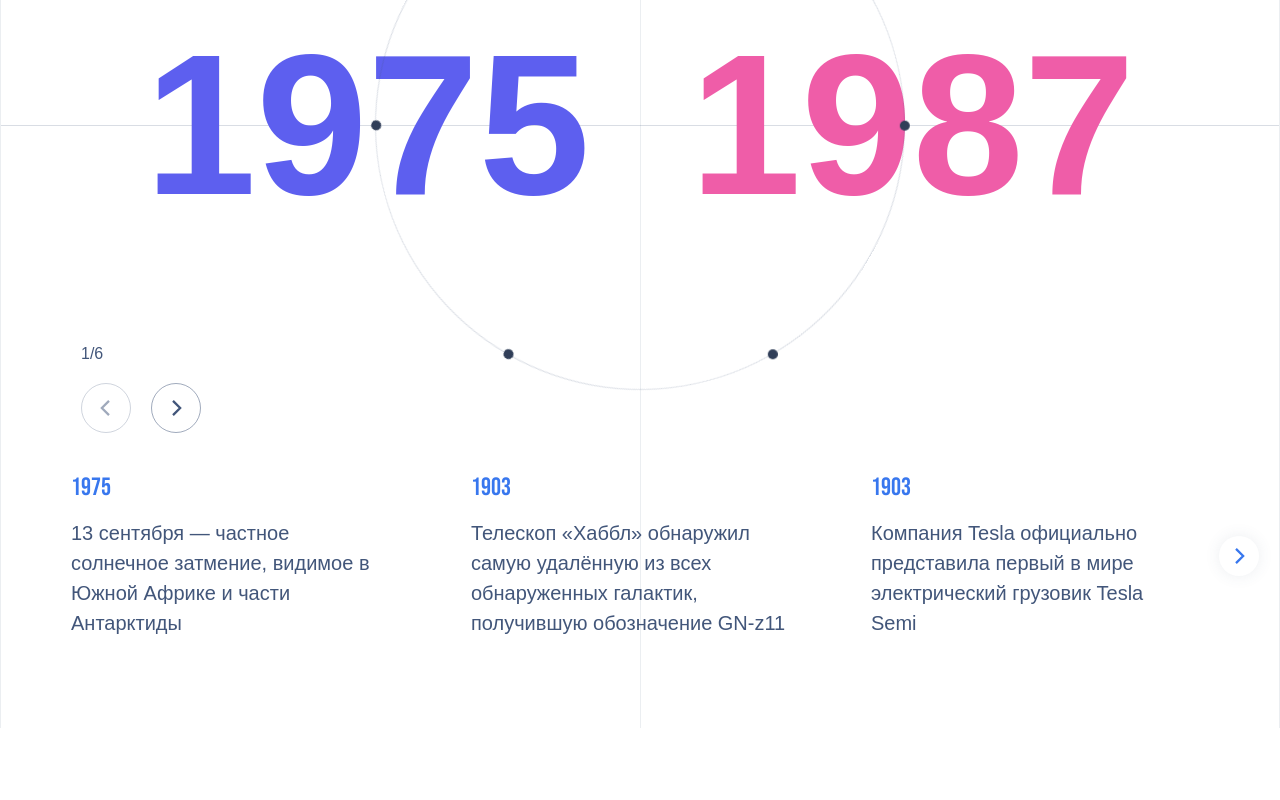
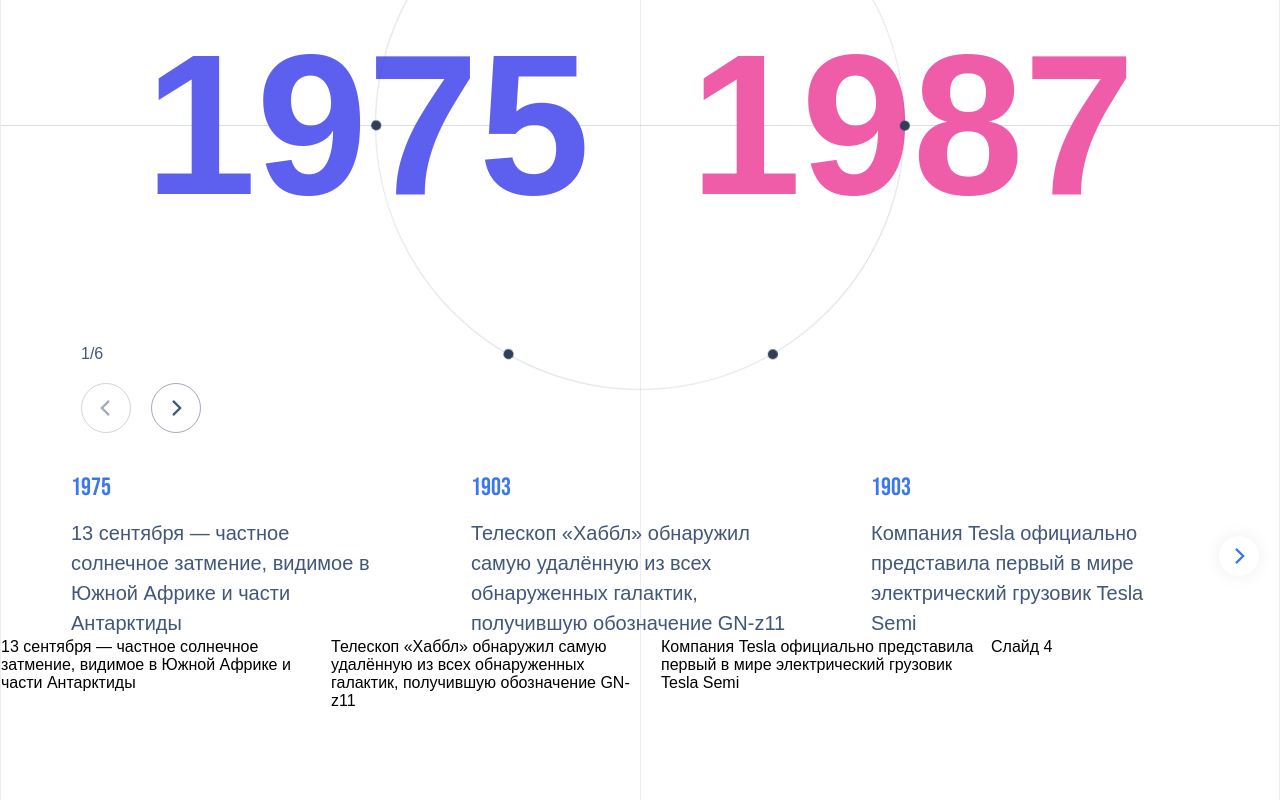
Before and after one commit to Alexey404/historical-dates, a React app: page / in a window 1280 px wide. Shown: the part 355-1155 px from the top of the page. Before the commit the page ends 1083 px from the top, so only its background shows below. Built offline with nearby package versions, Linux system fonts and the light colour scheme.

Commit message:
Add swiper

```diff
--- a/src/App.tsx
+++ b/src/App.tsx
@@ -2,6 +2,7 @@ import React from "react";
 import { HistoricalDates } from "./components/HistoricalDates/HistoricalDates";
 import { histoticalData } from "./constants/histoticalData";
 import styles from "./app.module.scss";
+import { SwiperWrapper } from "./components/SwiperWrapper/SwiperWrapper";
 
 export const App: React.FC = () => {
   return (
--- a/src/components/AnimatedCarouselWrapper/CarouselWrapper.tsx
+++ b/src/components/AnimatedCarouselWrapper/CarouselWrapper.tsx
@@ -6,6 +6,7 @@ import { flushSync } from "react-dom";
 
 import styles from "./carousel-wrapper.module.scss";
 import { HistoticalDataType } from "../../types/HistoticalDataTypes";
+import { SwiperWrapper } from "../SwiperWrapper/SwiperWrapper";
 
 type CarouselWrapperProps = {
   contentItems: HistoticalDataType[];
@@ -71,6 +72,7 @@ export const CarouselWrapper: FC<CarouselWrapperProps> = ({
             {currentLabel}
           </span>
           <Carousel items={currentContent} />
+          <SwiperWrapper items={currentContent} />
         </>
       )}
     </div>
--- a/src/components/HistoricalDates/HistoricalDates.tsx
+++ b/src/components/HistoricalDates/HistoricalDates.tsx
@@ -7,6 +7,7 @@ import { PageNavigator } from "../PageNavigator/PageNavigator";
 import { CarouselWrapper } from "../AnimatedCarouselWrapper/CarouselWrapper";
 import { HistoticalDataType } from "../../types/HistoticalDataTypes";
 import styles from "./historical-dates.module.scss";
+import { SwiperWrapper } from "../SwiperWrapper/SwiperWrapper";
 
 interface HistoricalDatesProps {
   contentItems: HistoticalDataType[];
@@ -68,6 +69,7 @@ export const HistoricalDates: FC<HistoricalDatesProps> = ({ contentItems }) => {
         </div>
         <div className={styles["content__bottom"]}>
           <CarouselWrapper contentItems={contentItems} itemIndex={itemIndex} />
+
           <div className={styles["content__navigator-container"]}>
             <div className={styles["content__navigator-mobile"]}>
               <PageNavigator
--- /dev/null
+++ b/src/components/SwiperWrapper/SwiperWrapper.tsx
@@ -0,0 +1,70 @@
+import { Swiper, SwiperClass, SwiperSlide } from "swiper/react";
+import { Virtual } from "swiper/modules";
+
+import { FC, useEffect, useRef, useState } from "react";
+import { ContentType } from "../../types/HistoticalDataTypes";
+import "./swiper-wrapper.scss";
+
+type SwiperWrapperProps = {
+  items: ContentType[];
+};
+
+export const SwiperWrapper: FC<SwiperWrapperProps> = ({ items }) => {
+  const swiperRef = useRef<SwiperClass | null>(null);
+  const [slidesPerView, setSlidesPerView] = useState(1); // Стартовое значение - 1 слайд
+
+
+  const calculateSlidesPerView = () => {
+    const windowWidth = window.innerWidth;
+    // Пример для слайдов шириной 320px
+    const slides = Math.floor(windowWidth / 320); // Вычисляем количество слайдов, которое помещается на экране
+    setSlidesPerView(slides > 0 ? slides : 1); // Если на экране не помещается ни один слайд, показываем хотя бы 1
+  };
+
+  useEffect(() => {
+    calculateSlidesPerView(); // Вначале рассчитываем количество слайдов
+    window.addEventListener("resize", calculateSlidesPerView); // Обновляем на изменение размера экрана
+
+    return () => {
+      window.removeEventListener("resize", calculateSlidesPerView); // Убираем слушатель при размонтировании компонента
+    };
+  }, []);
+
+  const onReachEnd = () => {
+    if (swiperRef.current) {
+      swiperRef.current.allowSlideNext = false; // Отключить прокрутку вперед
+    }
+  };
+
+  const onReachBeginning = () => {
+    if (swiperRef.current) {
+      swiperRef.current.allowSlidePrev = false; // Отключить прокрутку назад
+    }
+  };
+
+  const onSlideChange = () => {
+    if (swiperRef.current) {
+      // Включаем прокрутку снова, если не на границе
+      swiperRef.current.allowSlideNext = !swiperRef.current.isEnd;
+      swiperRef.current.allowSlidePrev = !swiperRef.current.isBeginning;
+    }
+  };
+  return (
+    <Swiper
+      onSwiper={swiper => (swiperRef.current = swiper)}
+      spaceBetween={10}
+      slidesPerView={slidesPerView}
+      onReachEnd={onReachEnd}
+      onReachBeginning={onReachBeginning}
+      onSlideChange={onSlideChange}
+      loop={false}
+      watchOverflow={true}
+    >
+      {items.map((slideContent, index) => (
+        <SwiperSlide key={slideContent.id} virtualIndex={index}>
+          {slideContent.content}
+        </SwiperSlide>
+      ))}
+    </Swiper>
+  );
+};
--- /dev/null
+++ b/src/components/SwiperWrapper/swiper-wrapper.scss
@@ -0,0 +1,7 @@
+.swiper-wrapper {
+  display: flex;
+}
+
+.swiper-slide {
+  min-width: 320px;
+}
```
Also changed, not shown: package.json (+5 -3 lines), 1 other file (tests, documents, lock files or other folders).
